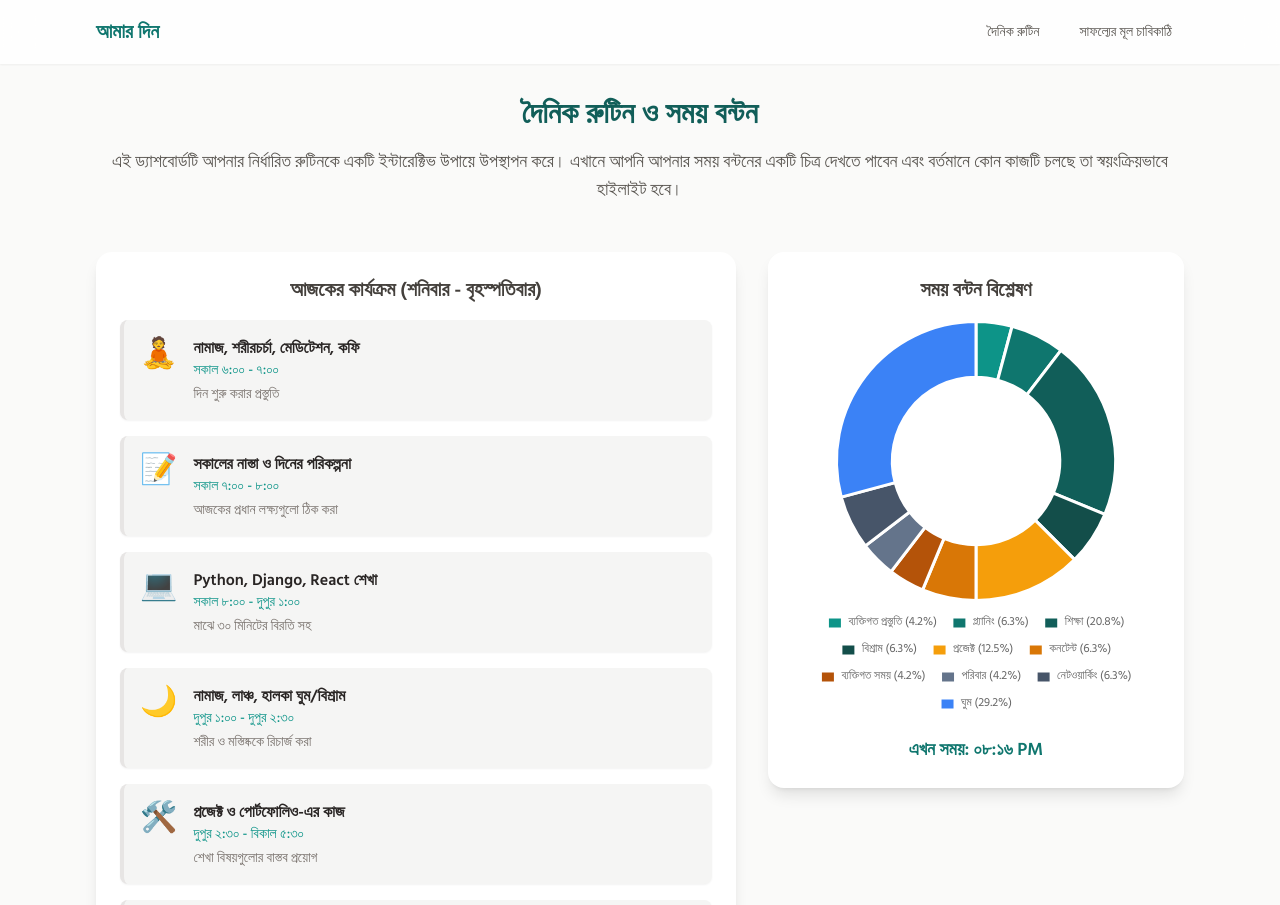
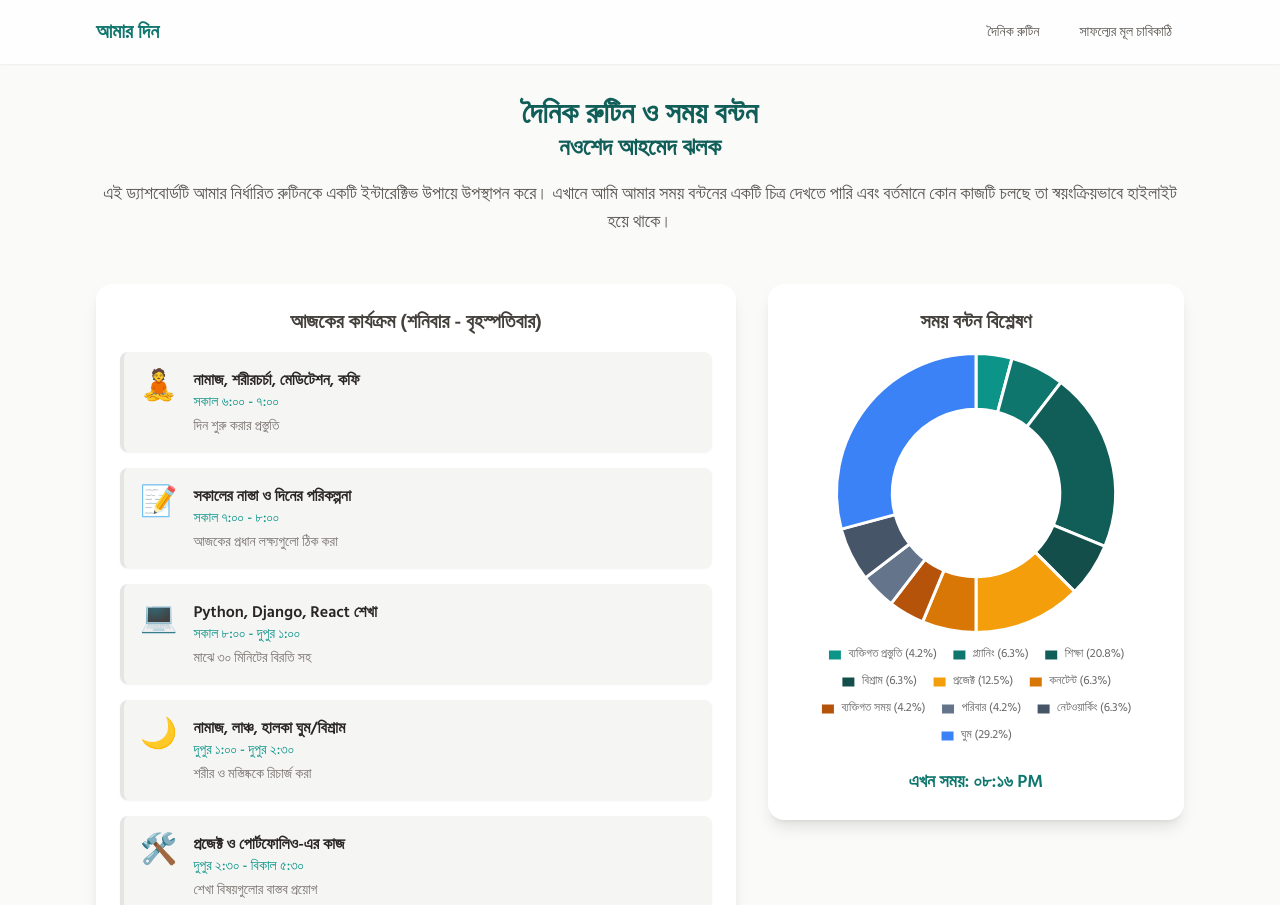
Before and after one commit to Enexcode/My-day, a plain HTML site: page index.html in a window 1280 px wide. Shown: the top 905 px of the page. Drawn offline with nearby package versions, Linux system fonts and the light colour scheme.

Commit message:
Update index.html

```diff
--- a/index.html
+++ b/index.html
@@ -73,8 +73,9 @@
         <section id="routine" class="mb-16">
             <div class="text-center mb-12">
                 <h2 class="text-3xl font-bold text-teal-800">দৈনিক রুটিন ও সময় বন্টন</h2>
+                <h4 class="text-2xl font-bold text-teal-800">নওশেদ আহমেদ ঝলক</h4>
                 <p class="mt-4 text-lg text-stone-600">
-                    এই ড্যাশবোর্ডটি আপনার নির্ধারিত রুটিনকে একটি ইন্টারেক্টিভ উপায়ে উপস্থাপন করে। এখানে আপনি আপনার সময় বন্টনের একটি চিত্র দেখতে পাবেন এবং বর্তমানে কোন কাজটি চলছে তা স্বয়ংক্রিয়ভাবে হাইলাইট হবে।
+                    এই ড্যাশবোর্ডটি আমার নির্ধারিত রুটিনকে একটি ইন্টারেক্টিভ উপায়ে উপস্থাপন করে। এখানে আমি আমার সময় বন্টনের একটি চিত্র দেখতে পারি এবং বর্তমানে কোন কাজটি চলছে তা স্বয়ংক্রিয়ভাবে হাইলাইট হয়ে থাকে।
                 </p>
             </div>
 
@@ -110,7 +111,7 @@
 
     <footer class="bg-white mt-16">
         <div class="max-w-6xl mx-auto py-6 px-4 sm:px-6 lg:px-8 text-center text-stone-500">
-            <p>&copy; <span id="year"></span> আপনার ব্যক্তিগত ড্যাশবোর্ড।</p>
+            <p>&copy; <span id="year"></span> আমার ব্যক্তিগত ড্যাশবোর্ড।</p>
         </div>
     </footer>
 
```
